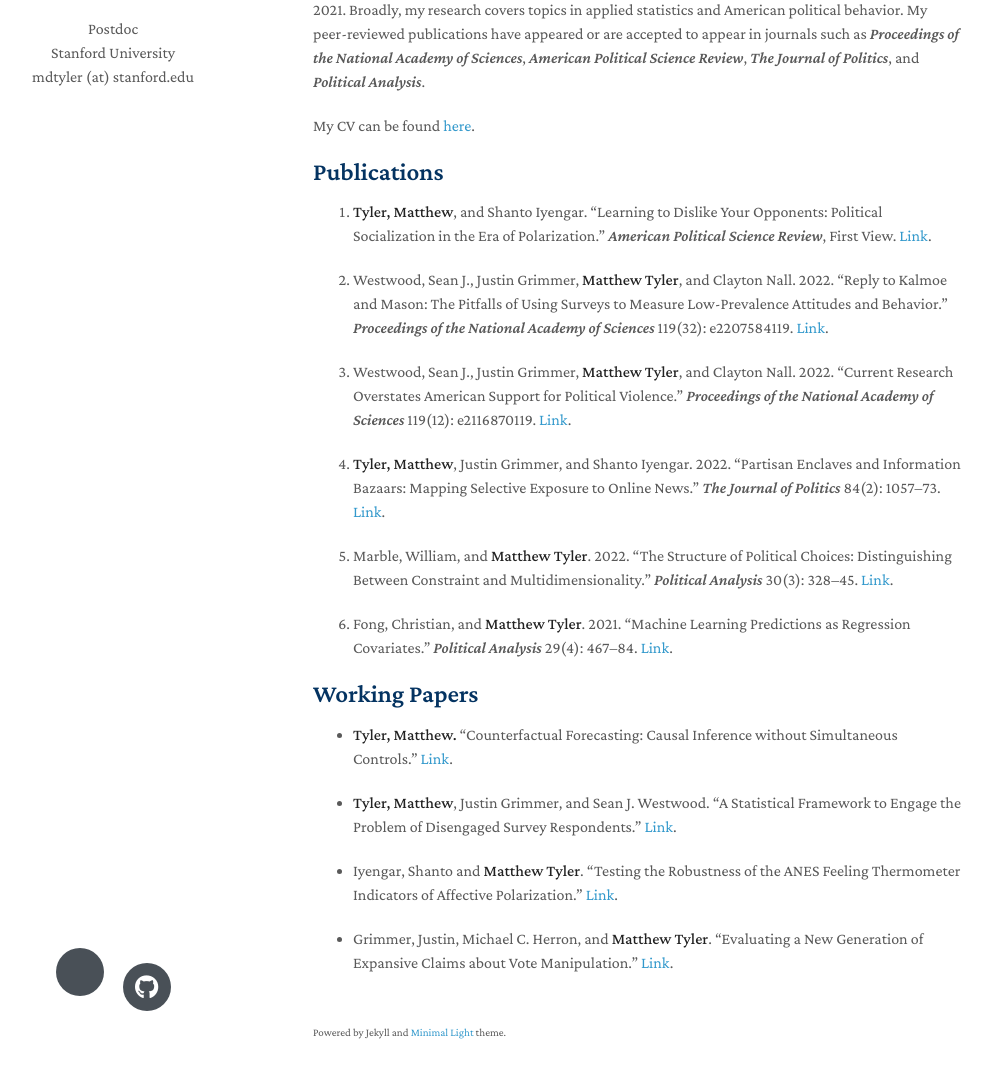
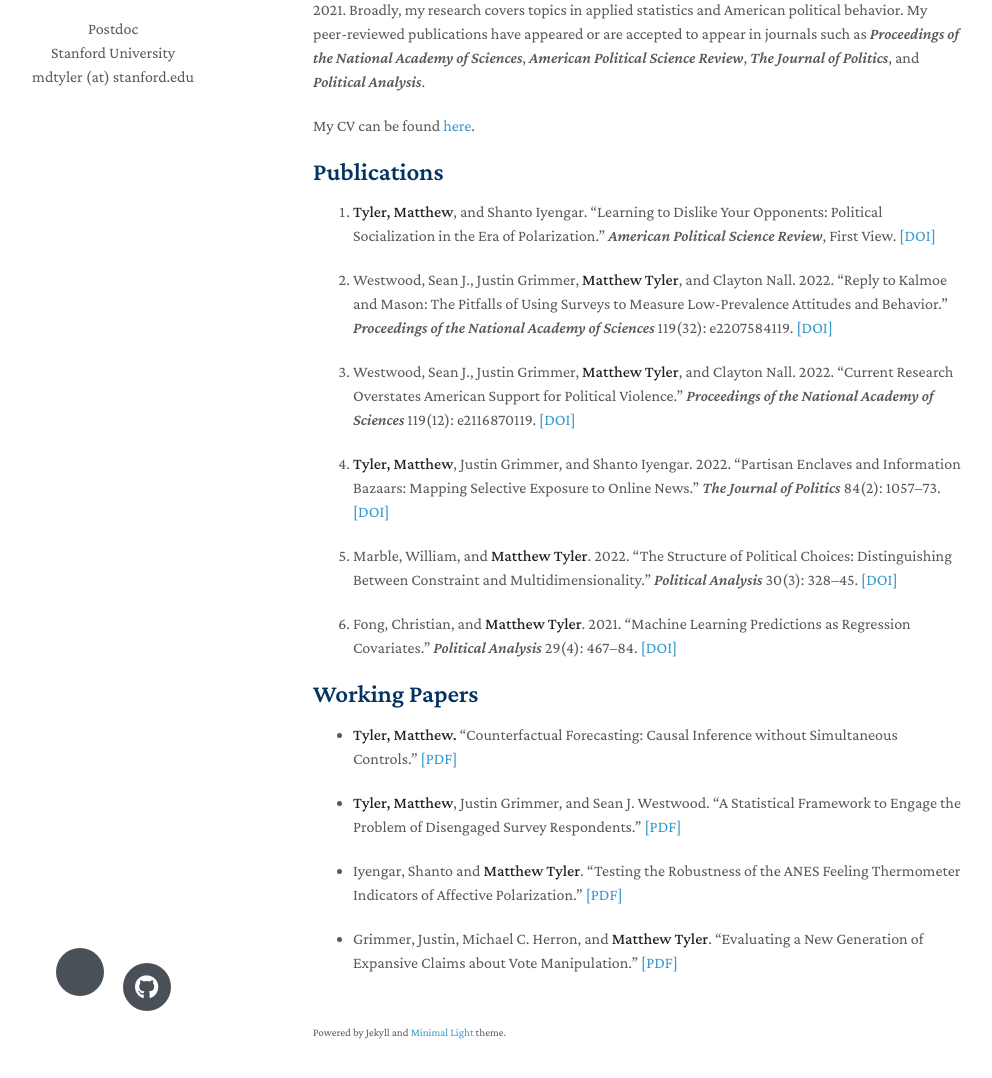
Before and after one commit to matthewtyler/matthewtyler.github.io, a Jekyll site: the page built from index.md, in a window 1280 px wide and 1320 px high. Shown: the part 207-1285 px from the top of the window, without its empty margins (157-1149 px from the left). Built offline with Jekyll 4.4.1, drawn with Linux system fonts in a browser that asks for light colours; nearby versions of some CDN libraries; a style sheet for code colours, icons or effects is not loaded; our own code applies the rules of GitHub Pages for plain Markdown files.

Commit message:
Update index.md

```diff
--- a/index.md
+++ b/index.md
@@ -10,26 +10,26 @@
 
 ## Publications
 
-6. **Tyler, Matthew**, and Shanto Iyengar. "Learning to Dislike Your Opponents: Political Socialization in the Era of Polarization." *American Political Science Review*, First View. [Link](https://doi.org/10.1017/S000305542200048X).
+6. **Tyler, Matthew**, and Shanto Iyengar. "Learning to Dislike Your Opponents: Political Socialization in the Era of Polarization." *American Political Science Review*, First View. [[DOI]](https://doi.org/10.1017/S000305542200048X)
 
-5. Westwood, Sean J., Justin Grimmer, **Matthew Tyler**, and Clayton Nall. 2022. "Reply to Kalmoe and Mason: The Pitfalls of Using Surveys to Measure Low-Prevalence Attitudes and Behavior." *Proceedings of the National Academy of Sciences* 119(32): e2207584119. [Link](https://10.1073/pnas.2207584119).
+5. Westwood, Sean J., Justin Grimmer, **Matthew Tyler**, and Clayton Nall. 2022. "Reply to Kalmoe and Mason: The Pitfalls of Using Surveys to Measure Low-Prevalence Attitudes and Behavior." *Proceedings of the National Academy of Sciences* 119(32): e2207584119. [[DOI]](https://10.1073/pnas.2207584119)
 
-4. Westwood, Sean J., Justin Grimmer, **Matthew Tyler**, and Clayton Nall. 2022. "Current Research Overstates American Support for Political Violence." *Proceedings of the National Academy of Sciences* 119(12): e2116870119. [Link](https://doi.org/10.1073/pnas.2116870119).
+4. Westwood, Sean J., Justin Grimmer, **Matthew Tyler**, and Clayton Nall. 2022. "Current Research Overstates American Support for Political Violence." *Proceedings of the National Academy of Sciences* 119(12): e2116870119. [[DOI]](https://doi.org/10.1073/pnas.2116870119)
 
-3. **Tyler, Matthew**, Justin Grimmer, and Shanto Iyengar. 2022. "Partisan Enclaves and Information Bazaars: Mapping Selective Exposure to Online News." *The Journal of Politics* 84(2): 1057–73. [Link](https://doi.org/10.1086/716950).
+3. **Tyler, Matthew**, Justin Grimmer, and Shanto Iyengar. 2022. "Partisan Enclaves and Information Bazaars: Mapping Selective Exposure to Online News." *The Journal of Politics* 84(2): 1057–73. [[DOI]](https://doi.org/10.1086/716950)
 
-2. Marble, William, and **Matthew Tyler**. 2022. "The Structure of Political Choices: Distinguishing Between Constraint and Multidimensionality." *Political Analysis* 30(3): 328–45. [Link](https://doi.org/10.1017/pan.2021.3).
+2. Marble, William, and **Matthew Tyler**. 2022. "The Structure of Political Choices: Distinguishing Between Constraint and Multidimensionality." *Political Analysis* 30(3): 328–45. [[DOI]](https://doi.org/10.1017/pan.2021.3)
 
-1. Fong, Christian, and **Matthew Tyler**. 2021. "Machine Learning Predictions as Regression Covariates." *Political Analysis* 29(4): 467–84. [Link](https://doi.org/10.1017/pan.2020.38).
+1. Fong, Christian, and **Matthew Tyler**. 2021. "Machine Learning Predictions as Regression Covariates." *Political Analysis* 29(4): 467–84. [[DOI]](https://doi.org/10.1017/pan.2020.38)
 
 
 
 ## Working Papers
 
-* **Tyler, Matthew.** "Counterfactual Forecasting: Causal Inference without Simultaneous Controls." [Link](https://www.dropbox.com/s/bux4klf66dh66qg/FSControls.pdf?dl=0).
+* **Tyler, Matthew.** "Counterfactual Forecasting: Causal Inference without Simultaneous Controls." [[PDF]](https://www.dropbox.com/s/bux4klf66dh66qg/FSControls.pdf?dl=0)
 
-* **Tyler, Matthew**, Justin Grimmer, and Sean J. Westwood. "A Statistical Framework to Engage the Problem of Disengaged Survey Respondents." [Link](https://www.dropbox.com/s/m86g05zl57g36an/The_Dangers_of_Disengaged_Respondents.pdf?dl=0).
+* **Tyler, Matthew**, Justin Grimmer, and Sean J. Westwood. "A Statistical Framework to Engage the Problem of Disengaged Survey Respondents." [[PDF]](https://www.dropbox.com/s/m86g05zl57g36an/The_Dangers_of_Disengaged_Respondents.pdf?dl=0)
 
-* Iyengar, Shanto and **Matthew Tyler**. "Testing the Robustness of the ANES Feeling Thermometer Indicators of Affective Polarization." [Link](https://www.dropbox.com/s/0pckb5wjrxcjbs4/Robustness_of_Increasing_Affective_Polarization.pdf?dl=0).
+* Iyengar, Shanto and **Matthew Tyler**. "Testing the Robustness of the ANES Feeling Thermometer Indicators of Affective Polarization." [[PDF]](https://www.dropbox.com/s/0pckb5wjrxcjbs4/Robustness_of_Increasing_Affective_Polarization.pdf?dl=0)
 
-* Grimmer, Justin, Michael C. Herron, and **Matthew Tyler**. "Evaluating a New Generation of Expansive Claims about Vote Manipulation." [Link](https://www.dropbox.com/s/92lp1gmqw2pei8m/Expansive.pdf?dl=0).
+* Grimmer, Justin, Michael C. Herron, and **Matthew Tyler**. "Evaluating a New Generation of Expansive Claims about Vote Manipulation." [[PDF]](https://www.dropbox.com/s/92lp1gmqw2pei8m/Expansive.pdf?dl=0)
```
